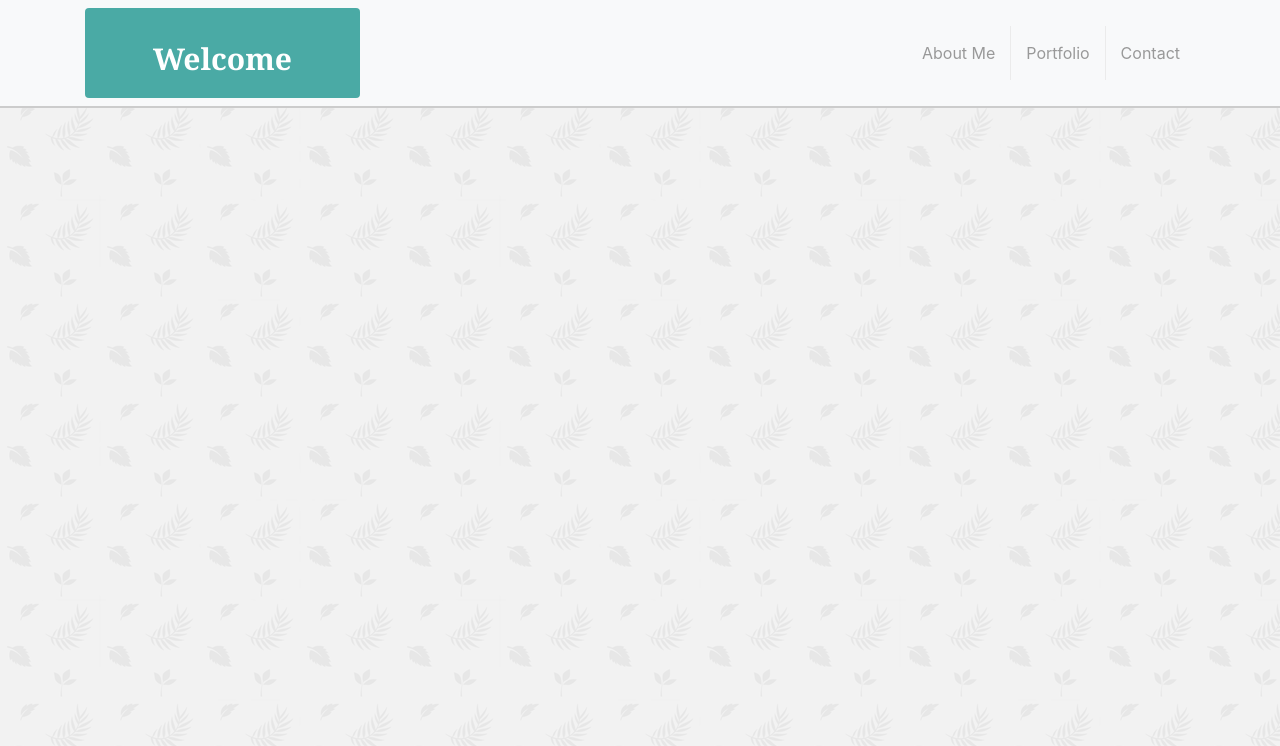
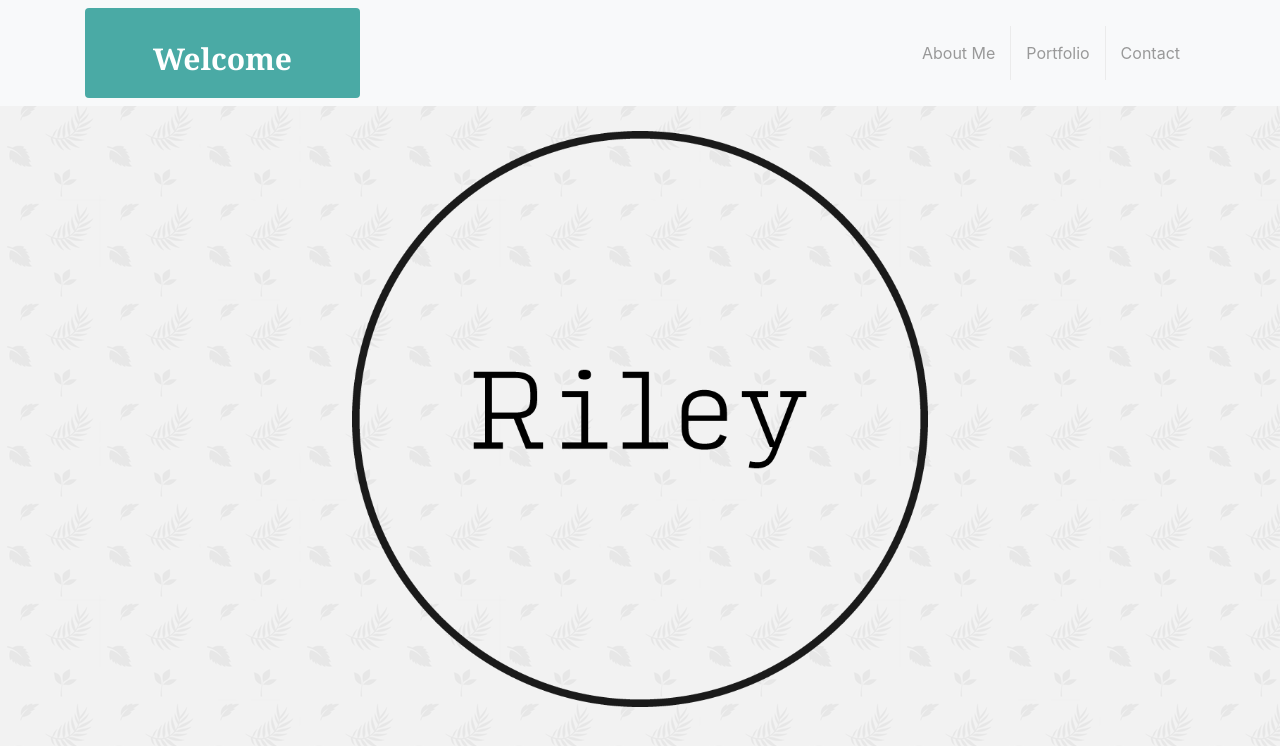
Before and after one commit to Rileychatwin/Basic-Portfolio, a plain HTML site: page index.html in a window 1280 px wide. Shown: the top 746 px of the page. Drawn offline with nearby package versions, Linux system fonts and the light colour scheme.

Commit message:
Final links added

```diff
--- a/assets/css/style.css
+++ b/assets/css/style.css
@@ -20,6 +20,15 @@ body {
     background-color: #ffffff;
     overflow: auto;
     border-bottom: #cccccc 2px solid;
+}
+
+
+#home-image {
+    padding-top: 25px;
+    display: block;
+    margin-left: auto;
+    margin-right: auto;
+    width: 45%;
 }
 
 #logo {
--- a/index.html
+++ b/index.html
@@ -9,10 +9,10 @@
     </head>
 
     <body>
-        <header id="headbang">
+        <header id="home-page-header">
             <nav class="navbar navbar-light bg-light">
                 <div class="container">
-                    <button id="logo" type="button" class="btn btn-primary">Welcome</button>
+                    <button onclick="window.location.href = 'https://cat-bounce.com/';" id="logo" type="button" class="btn btn-primary">Welcome</button>
                     <div id="navlink">
                         <a href="about.html">About Me</a>
                         <a href="portfolio.html">Portfolio</a>
@@ -22,6 +22,8 @@
             </nav>
         </header>
 
+        <img src="assets/images/Riles.png" alt="Riles" id="home-image">
+
     </body>
 
 </html>
```
Also changed, not shown: about.html (+1 -1 lines), contact.html (+1 -1 lines), portfolio.html (+1 -1 lines), assets/images/Riles.png (added).
